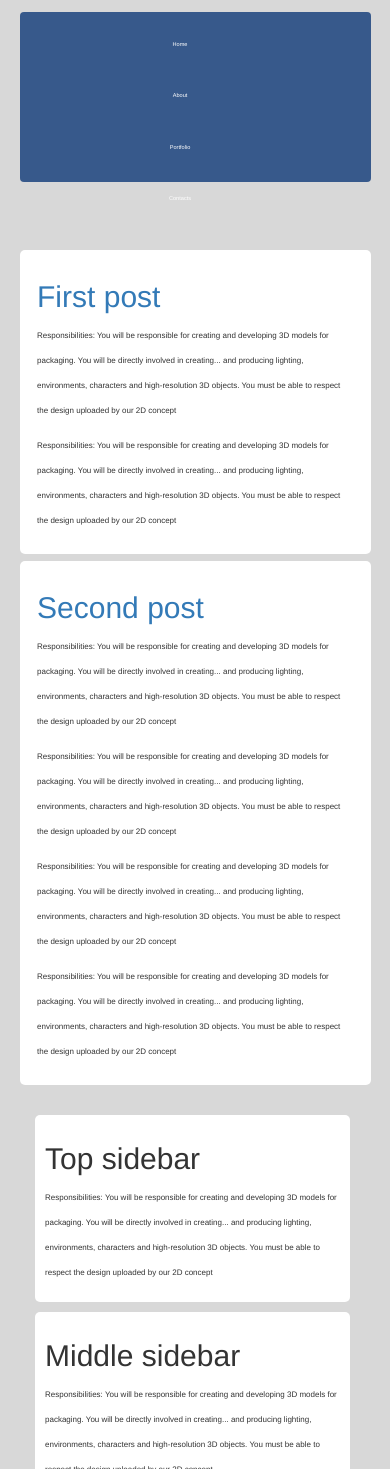
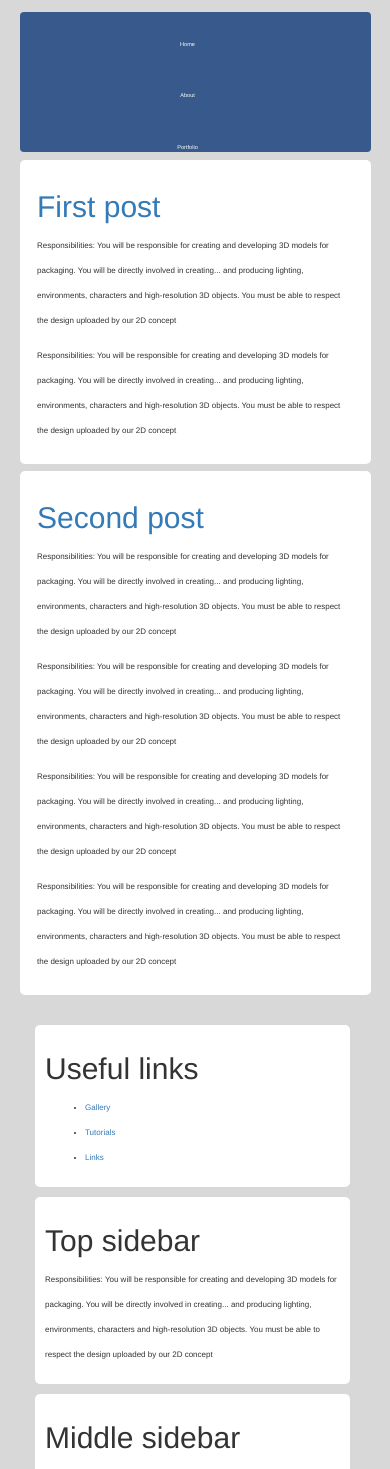
Before and after one commit to DimaWorld022/Css-Media-Queries-responsive-design, a plain HTML site: page index.html in a window 390 px wide. Shown: the part 206-1675 px from the top of the page. Drawn offline with nearby package versions, Linux system fonts and the light colour scheme; a script that the page names is missing.

Commit message:
add new file

```diff
--- a/index.html
+++ b/index.html
@@ -72,6 +72,17 @@
 
   <div class="sidebarscontent">
 
+    <aside class="top-sidebar">
+      <article>
+        <h2> Useful links </h2>
+          <ul>
+            <li> <a href="#"> Gallery     </a></li>
+            <li> <a href="#"> Tutorials   </a></li>
+            <li> <a href="#"> Links </a></li>
+          </ul>
+      </article>
+    </aside>
+
   <aside class="top-sidebar">
   <article>
     <h2> Top sidebar </h2>
--- a/style.css
+++ b/style.css
@@ -1,6 +1,6 @@
 
 body {
-	color: #000305;
+	background: -moz-radial-gradient(center, ellipse cover, #959fdb 21%, #000305 99%); /* FF3.6-15 */
 	font-size: 88%;
 	font-family: Arial;
 	line-height:  1.5%;
@@ -235,12 +235,12 @@ a:hover, a:active {
 	}
 
 	.mainheader nav {
-		height: 170px;
+		height: 140px;
 		margin-top: 2%;
 }
 
 	.mainheader nav ul {
-		padding-left: 0;
+		padding-left: 15px;
 	}
 
 	.mainheader nav ul li {
@@ -250,7 +250,6 @@ a:hover, a:active {
 	}
 
 	.mainheader nav a:link, .mainheader nav a:visited {
-
 		display: block;
 		margin: 2px 50px 0px 20px;
 		padding: 15px 25px;
@@ -259,7 +258,6 @@ a:hover, a:active {
 	.content {
 		width: 100%;
 		float: left;
-		margin-top: 10px;
 	}
 
 	.post-info {
```
